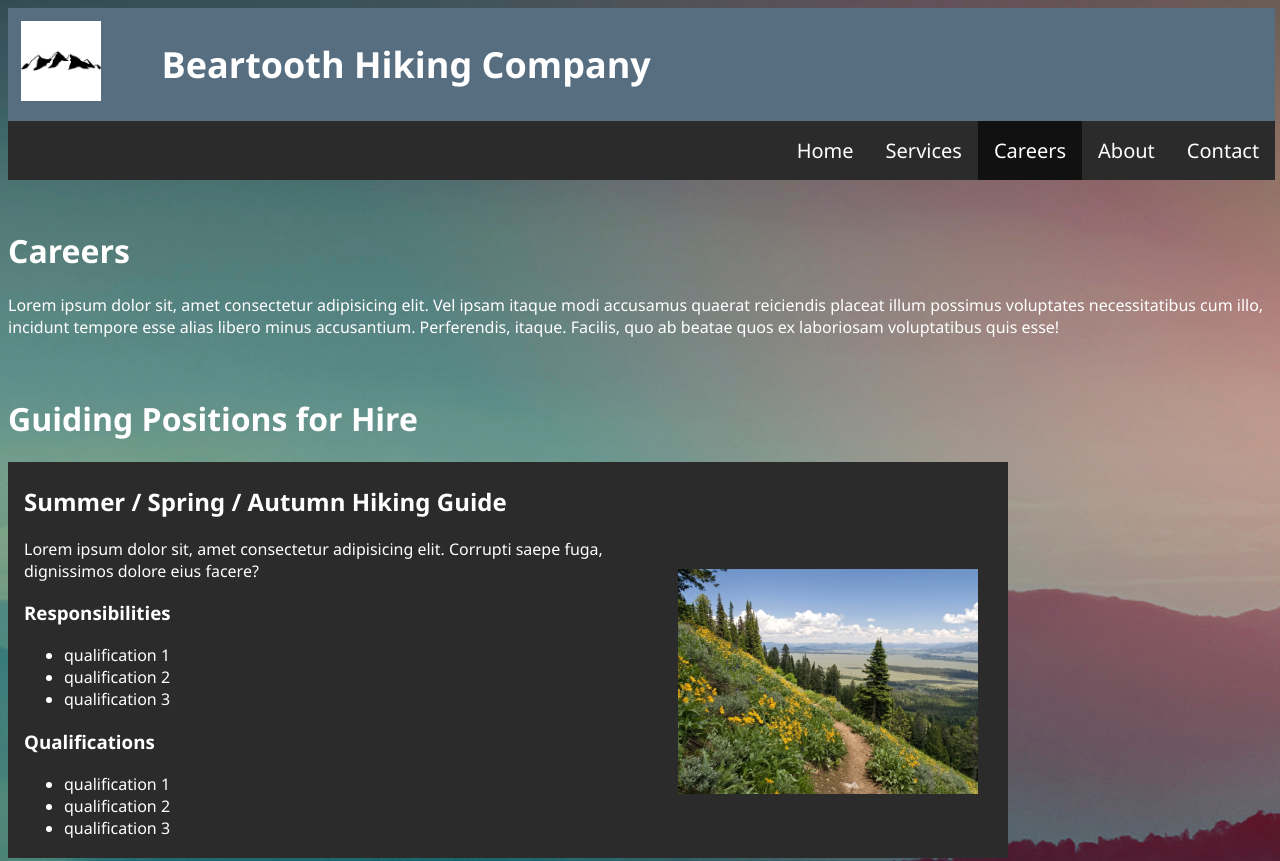
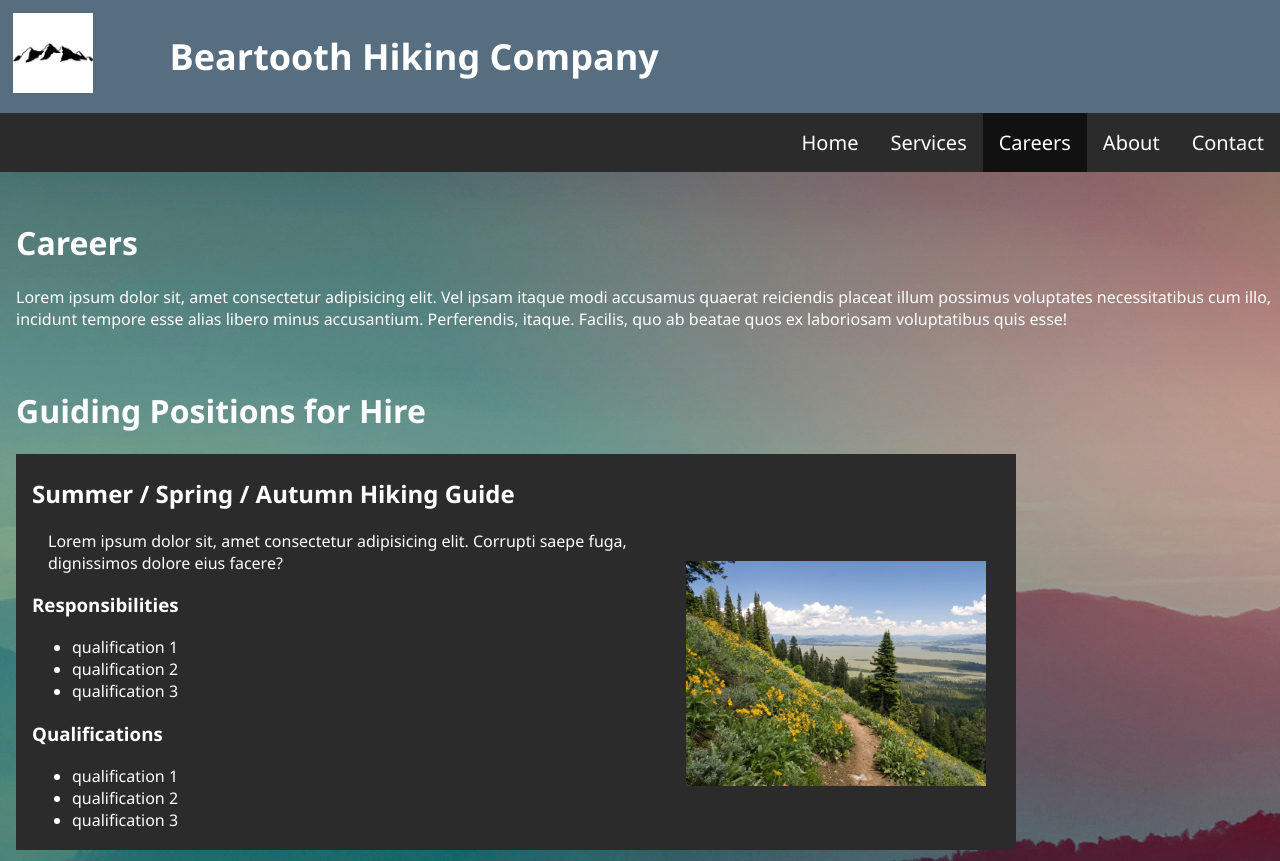
Before and after one commit to ChrisBB95/business_website, a website: page dist/careers.html in a window 1280 px wide. Shown: the top 861 px of the page. Drawn offline with Linux system fonts and the light colour scheme.

Commit message:
adjusted the positions of things to make the overlap of elements less apparent

```diff
--- a/scss/careers.scss
+++ b/scss/careers.scss
@@ -2,7 +2,7 @@
   background: #2b2b2b;
   max-width: 1000px;
   padding: 0.2rem 1rem;
-  margin: 1rem 0;
+  margin: 1rem 1rem;
 
   .position-text {
     display: inline-block;
@@ -21,3 +21,7 @@
     }
   }
 }
+
+h1, p {
+  margin-left: 1rem;
+}
--- a/scss/main.scss
+++ b/scss/main.scss
@@ -37,11 +37,12 @@ body {
   color: $primary-color;
   min-height: 100vh;
   padding-bottom: 5vh;
+  margin: 0;
 }
 
 header {
   position: fixed;
-  width: 99%;
+  width: 100%;
   background-color: rgb(87, 110, 129);
   z-index: 100;
 
```
Also changed, not shown: dist/css/careers.css, dist/css/main.css, 1 other file.
